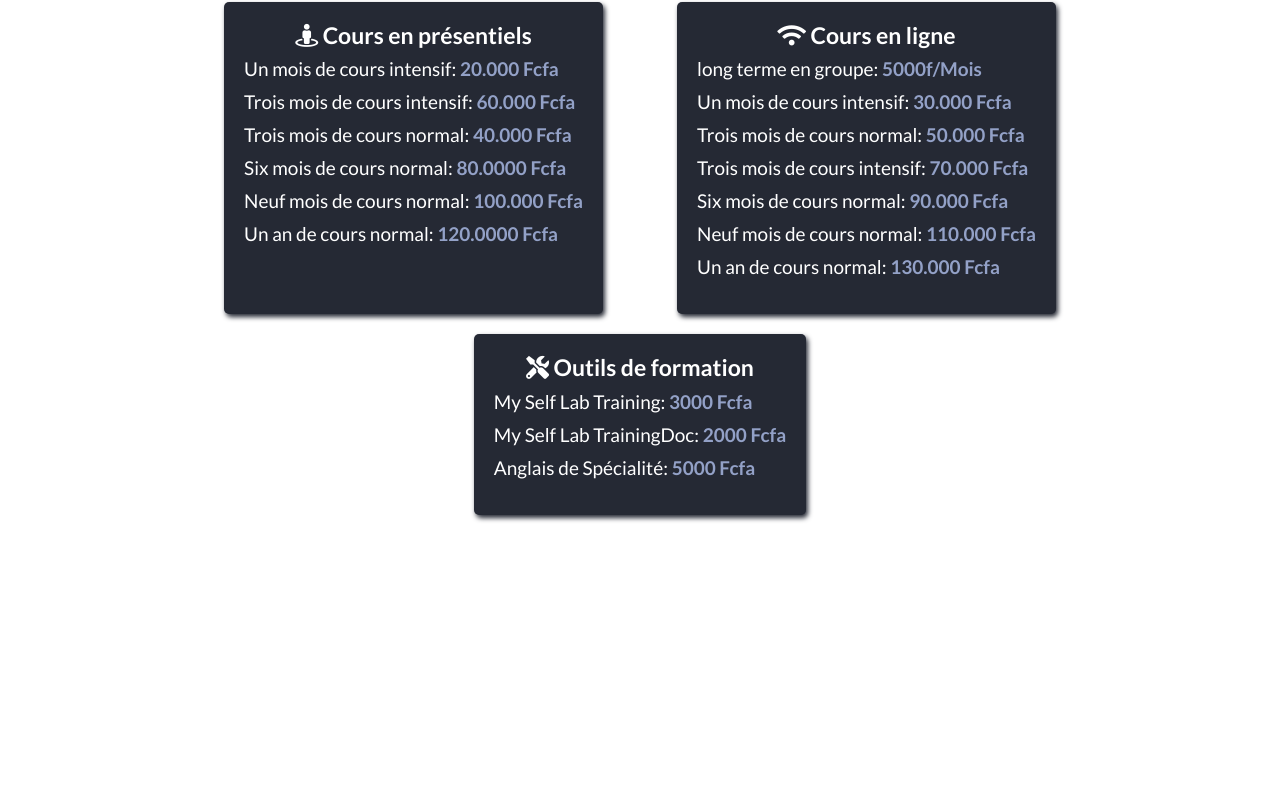
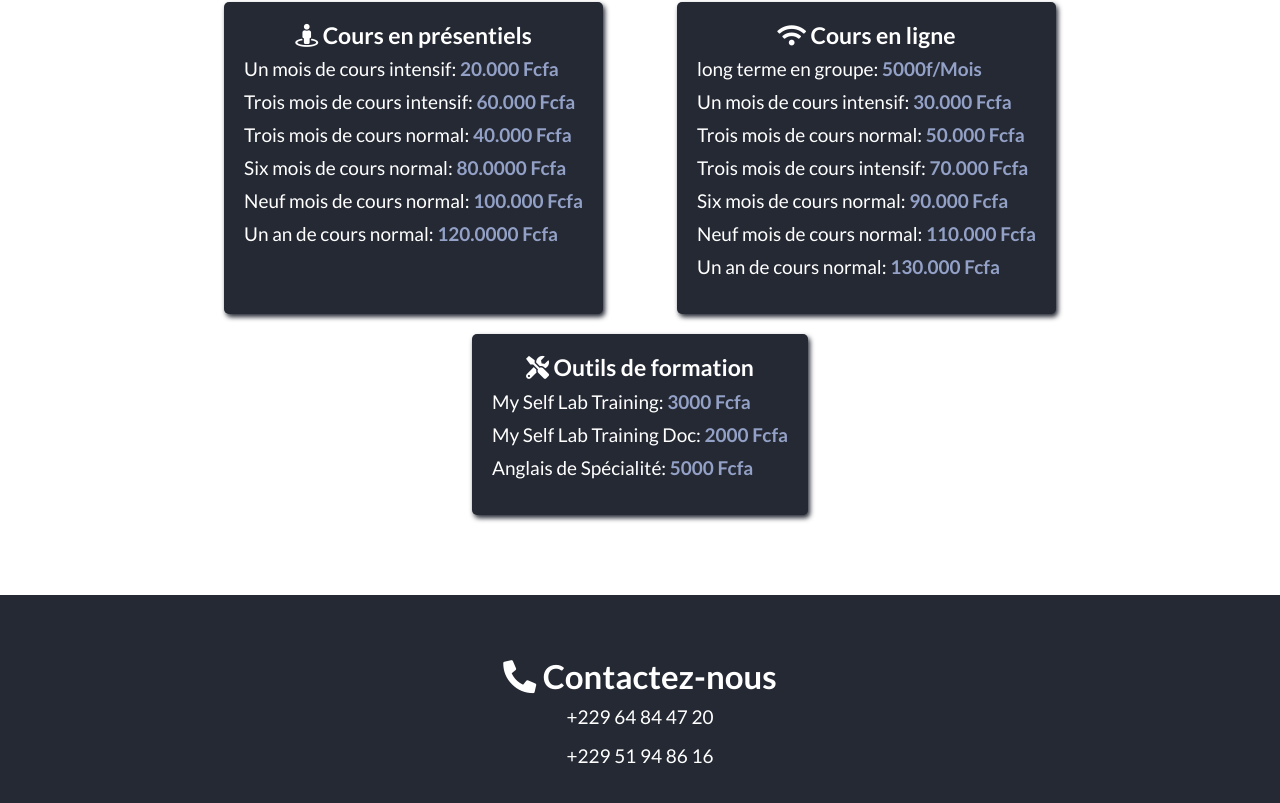
Before and after one commit to nazifbara/YSC, a React (Create React App) app: page / in a window 1280 px wide. Shown: the part 3616-4419 px from the top of the page. Before the commit the page ends 4211 px from the top, so only its background shows below. Built offline with nearby package versions, Linux system fonts and the light colour scheme.

Commit message:
add the footer

```diff
--- a/src/App.css
+++ b/src/App.css
@@ -25,6 +25,18 @@ main > div:not(:first-child):nth-child(even) {
   color: #252934;
 }
 
+footer {
+  text-align: center;
+  background-color: #252934;
+  color: white;
+}
+
+footer > div {
+  display: flex;
+  flex-direction: column;
+  justify-content: center;
+  height: 250px;
+}
 .cta {
   background-color: #fff;
   color: #252934;
--- a/src/App.js
+++ b/src/App.js
@@ -245,7 +245,7 @@ function App() {
                     My Self Lab Training: <strong>3000 Fcfa</strong>
                   </li>
                   <li>
-                    My Self Lab TrainingDoc: <strong>2000 Fcfa</strong>
+                    My Self Lab Training Doc: <strong>2000 Fcfa</strong>
                   </li>
                   <li>
                     Anglais de Spécialité: <strong>5000 Fcfa</strong>
@@ -256,6 +256,15 @@ function App() {
           </section>
         </div>
       </main>
+      <footer>
+        <div className="container">
+          <h2>
+            <i className="fas fa-phone-alt"></i> Contactez-nous
+          </h2>
+          <p>+229 64 84 47 20</p>
+          <p>+229 51 94 86 16</p>
+        </div>
+      </footer>
     </>
   );
 }
```
